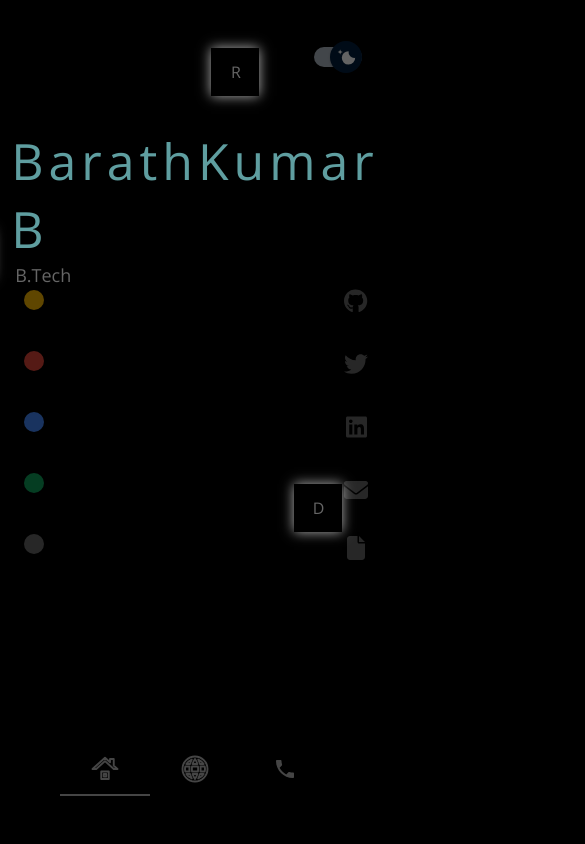
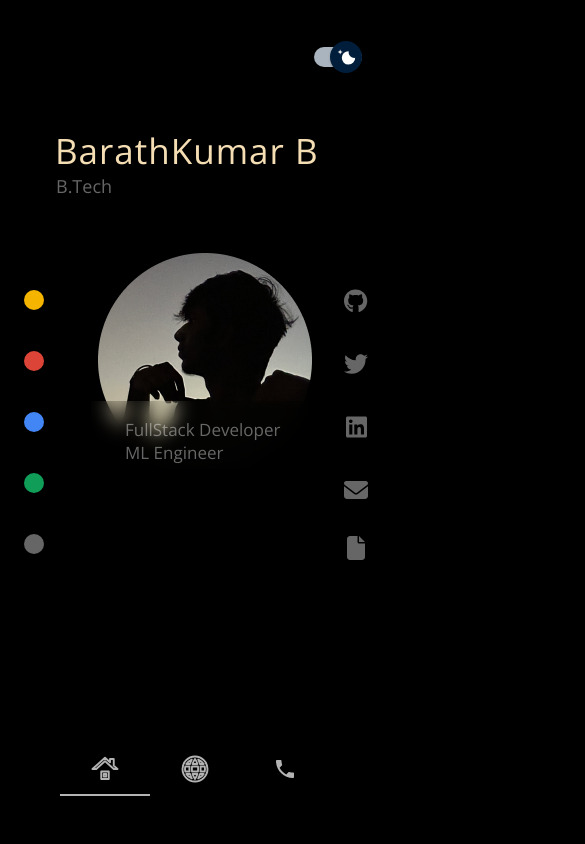
Before and after one commit to barathbalasubramanian/material_ui, a React (Create React App) app: page / in a window 390 px wide. Shown: the top 844 px of the page, 585 px wide, since content can reach past the window. Built offline with nearby package versions, Linux system fonts and the light colour scheme.

Commit message:
Photo and name content

```diff
--- a/src/components/Home.js
+++ b/src/components/Home.js
@@ -7,7 +7,7 @@ import Hero from "./hero";
 
 function Home() {
 
-  const [showComponents, setShowComponents] = useState(false);
+  const [showComponents, setShowComponents] = useState(true);
   useEffect(() => {
     if (showComponents) {
         const timer = setTimeout(() => {
--- a/src/components/hero.js
+++ b/src/components/hero.js
@@ -16,23 +16,23 @@ function Hero({ onCompletion }) {
 
     useEffect(() => {
 
-        const keyboard = document.querySelector('.fade-in')
-        keyboard.classList.add('visible')
+        // const keyboard = document.querySelector('.fade-in')
+        // keyboard.classList.add('visible')
 
-        setTimeout(() => { typeName() } , 200 );
+        // setTimeout(() => { typeName() } , 200 );
 
         const nameDuration = 'BarathKumar B'.length * 200;
         const degDuration = "B.Tech".length * 200;
 
-        const typingTimer = setTimeout(typing, 500 + nameDuration);
-        const splitKeysTimer = setTimeout(() => {
+        // const typingTimer = setTimeout(typing, 500 + nameDuration);
+        // const splitKeysTimer = setTimeout(() => {
             splitKeys();
             onCompletion();
-        }, 1000 + nameDuration + degDuration + 500);
+        // }, 1000 + nameDuration + degDuration + 500);
 
         return () => {
-            clearTimeout(typingTimer);
-            clearTimeout(splitKeysTimer);
+            // clearTimeout(typingTimer);
+            // clearTimeout(splitKeysTimer);
         };
     }, []);
 
@@ -104,13 +104,19 @@ function Hero({ onCompletion }) {
         <div className='heroSection'>
             <div className={Styles.photo}>
                 <img src={me} alt="My Pic" />
+                <div className={Styles.intro}>
+                    <div>FullStack Developer <br /> ML Engineer</div>
+                </div>
             </div>
+            <audio id="myAudio" autoPlay>
+                <source src={snd} type="audio/mpeg" />
+            </audio>
             <div className={Styles.name}>
-                <audio id="myAudio" autoPlay>
-                    <source src={snd} type="audio/mpeg" />
-                </audio>
-                <div className={`${Styles.myName} myName`} ref={nameRef}></div>
-                <div className={`${Styles.deg} deg`} ref={degreeRef}></div>
+                <div className={`${Styles.myName} myName`} ref={nameRef}>BarathKumar B</div>
+                <div className={`${Styles.deg} deg`} ref={degreeRef}>B.Tech</div>
+                <div className={Styles.small_ab}>
+                    Dedicated Full Stack Developer and ML Engineer, Diving deep into every layer of tech innovation.
+                </div>
             </div>
             <div className={`${Styles.herokeyboard} keydiv fade-in`} >
                 <div className={`${Styles.keyboard} keyboard`} ref={keyboardRef}>
--- a/src/components/switch.js
+++ b/src/components/switch.js
@@ -57,7 +57,7 @@ export default function CustomizedSwitches() {
   const ChangeColor = () => {
     setDarkMode(!darkMode);
 
-    const bgColor = darkMode ? "white" : "rgba(0, 0, 0)";
+    const bgColor = darkMode ? "white" : "rgba(0, 0, 0,0.95)";
     const textColor = !darkMode ? "rgba(255,255,255,0.4)" : "black";
     const keyboard_ = !darkMode ? "#9c9c9c66" : "rgba(0,0,0,.75)"
     const keyshadow_ = !darkMode ? "rgba(255, 255, 255, .60)" : "rgba(0,0,0,0.60)";
--- a/src/css/bg.module.css
+++ b/src/css/bg.module.css
@@ -17,7 +17,6 @@
     left: 0;
     margin: 0;
     padding: 0;
-    /* background: rgb(95, 93, 93); */
     overflow: hidden;
     z-index: -999;
 }
@@ -27,13 +26,12 @@
     left: 45vw;
     width: 10px;
     height: 10px;
-    border: solid 1px #000000;
+    border: solid 1px grey;
     color: transparent;
     transform-origin: top left;
     transform: scale(0) rotate(0deg) translate(-50%, -50%);
     animation: cube 7s ease-in forwards infinite;
 }
-/* undefined */
 .background li:nth-child(0) {
     animation-delay: 0s;
     left: 45vw;
@@ -44,36 +42,42 @@
     animation-delay: 2s;
     left: 96vw;
     top: 33vh;
-    border-color: #000000;
+    border-color: green;
 }
 
 .background li:nth-child(2) {
     animation-delay: 4s;
     left: 17vw;
     top: 11vh;
+    border-color: green;
 }
 
 .background li:nth-child(3) {
     animation-delay: 6s;
     left: 72vw;
     top: 85vh;
+    border-color: rgb(0, 128, 0, 0.75);
 }
 
 .background li:nth-child(4) {
     animation-delay: 8s;
     left: 88vw;
     top: 22vh;
+    border-color: rgb(0, 128, 0, 0.75);
+
 }
 
 .background li:nth-child(5) {
     animation-delay: 10s;
     left: 35vw;
     top: 81vh;
+    border-color: rgb(0, 128, 0, 0.75);
+
 }
 
 .background li:nth-child(6) {
     animation-delay: 12s;
     left: 27vw;
     top: 88vh;
-    border-color: #000000;
+    border-color: rgb(0, 128, 0, 0.75);
 }
--- a/src/css/hero.module.css
+++ b/src/css/hero.module.css
@@ -1,4 +1,3 @@
-
 .herokeyboard {
     position: absolute;
     width: 36em;
@@ -42,19 +41,28 @@
     position: absolute;
     top: 15%;
     left: 50%;
-    transform: translate(-50%);
+    transform: translate(-35%);
     color: var(--text);
+    backdrop-filter: blur(15px);
+    transition: all .5s ease-in;
 }
 
 .myName {
     font-size: 50px;
     letter-spacing: 5px;
-    color: cadetblue;
+    color: wheat;
 }
 
 .deg {
-    padding-left: 4px;
+    padding-left: 1px;
     font-size: 18px;
+}
+
+.small_ab {
+    margin-top: 3rem;
+    color: var(--text);
+    font-size: 22px;
+    max-width: 23em;
 }
 
 .split .keys {
@@ -66,13 +74,71 @@
     height: 0;
     position: absolute;
     top: 0;
-    right: 100em;
-    transition: all 1s;
+    right: 200em;
+    transition: all .5s;
+}
+.intro {
+    display: none;
 }
 
 .animate {
     width: 214px;
     height: 214px;
-    top: 35%;
-    left: 15%;
+    top: 15%;
+    left: 20%;
 }
+
+@media only screen and (max-width: 768px) {
+    .myName {
+        font-size: 35px;
+        letter-spacing: 1px;
+        width: 8em;
+    }
+    .name {
+        transform: translate(-50%);
+    }
+    .small_ab {
+        display: none;
+    }
+    .keys{
+        width: 2em;
+        height: 2em;
+      }
+      .keyboard {
+        width: 25em;
+      }
+      .ctrl{
+        width: 3.2em;
+      }
+      .enter {
+        width: 4em;
+      }
+      .photo:hover ~ .intro {
+        cursor: pointer;
+        transform: rotateY(50deg);
+      }
+      .intro:hover {
+        cursor: pointer;
+        transform: scale(1.05);
+        transition: all .2s ease-in;
+      }
+      .animate  {
+        top: 30%;
+        left: 25%;
+        transform-style: preserve-3d;
+      }
+      .intro {
+        display: block;
+        -webkit-backdrop-filter: blur(10px);
+        backdrop-filter: blur(10px);
+        position: absolute;
+        top: 69%;
+        left: -3%;
+        width: 15em;
+        height: 4em;
+        color: var(--text);
+        transform: translateZ(60px);
+        padding: 1em 2em;
+        font-size: 17px;
+    }
+}
--- a/src/index.css
+++ b/src/index.css
@@ -182,12 +182,15 @@ body {
 }
 
 .modal {
-  height: 400px;
   width: 650px;
   margin: 4em auto;
 }
 
-.modal input {
+.modal textarea {
+  max-height: 150px;
+  max-width: 650px;
+}
+.modal input , .modal textarea{
   background: rgb(126 110 110 / 15%);
   width: 100%;
   padding: 8px;
@@ -216,9 +219,8 @@ body {
 }
 
 .title {
-  margin-left: 1em;
   font-size: 35px;
-  margin-top: 2em;
+  margin-bottom: 2em;
 }
 
 .modal button {
@@ -257,9 +259,6 @@ body {
   margin: 0 1em;
 }
 
-/* .inner-element .logo {
-} */
-
 .preview-icon {
   position: absolute;
   bottom: 0;
@@ -297,7 +296,7 @@ body {
 
 @media only screen and (max-width: 700px) {
   .modal {
-    height: 360px;
+    height: 100%;
     width: 360px;
     display: flex;
     align-items: center;
@@ -308,9 +307,13 @@ body {
   .modal input {
     width: 14em;
   }
+  .modal textarea {
+    max-height: 90px;
+    max-width: 300px;
+  }
   .title {
-    margin-left: 0.6em;
     margin-top: 3em;
+    margin-bottom: 2em;
   }
   .right {
     margin: 0;
--- a/src/pages/contact.js
+++ b/src/pages/contact.js
@@ -21,16 +21,16 @@ function Contact() {
             <CustomizedSwitches />
             <FloatingActionButtonsLeft />
             <FloatingActionButtonsRight />
-            <div className="title">
-                <span>Contact</span>
-            </div>
             <div className="modal">
                 <div className="form">
                     <form>
+                        <div className='title'>Contact</div>
                         <label htmlFor="name" required>Name :</label><br />
                         <input id="name" type="text" /><br />
                         <label htmlFor="email" required>Email Address :</label><br />
                         <input id="email" type="email" /><br />
+                        <label htmlFor="message">Message</label> <br />
+                        <textarea name="msg" id="msg" required></textarea> <br />
                         <button type="button" onClick={removeInput}>Send</button>
                     </form>
                 </div>
```
